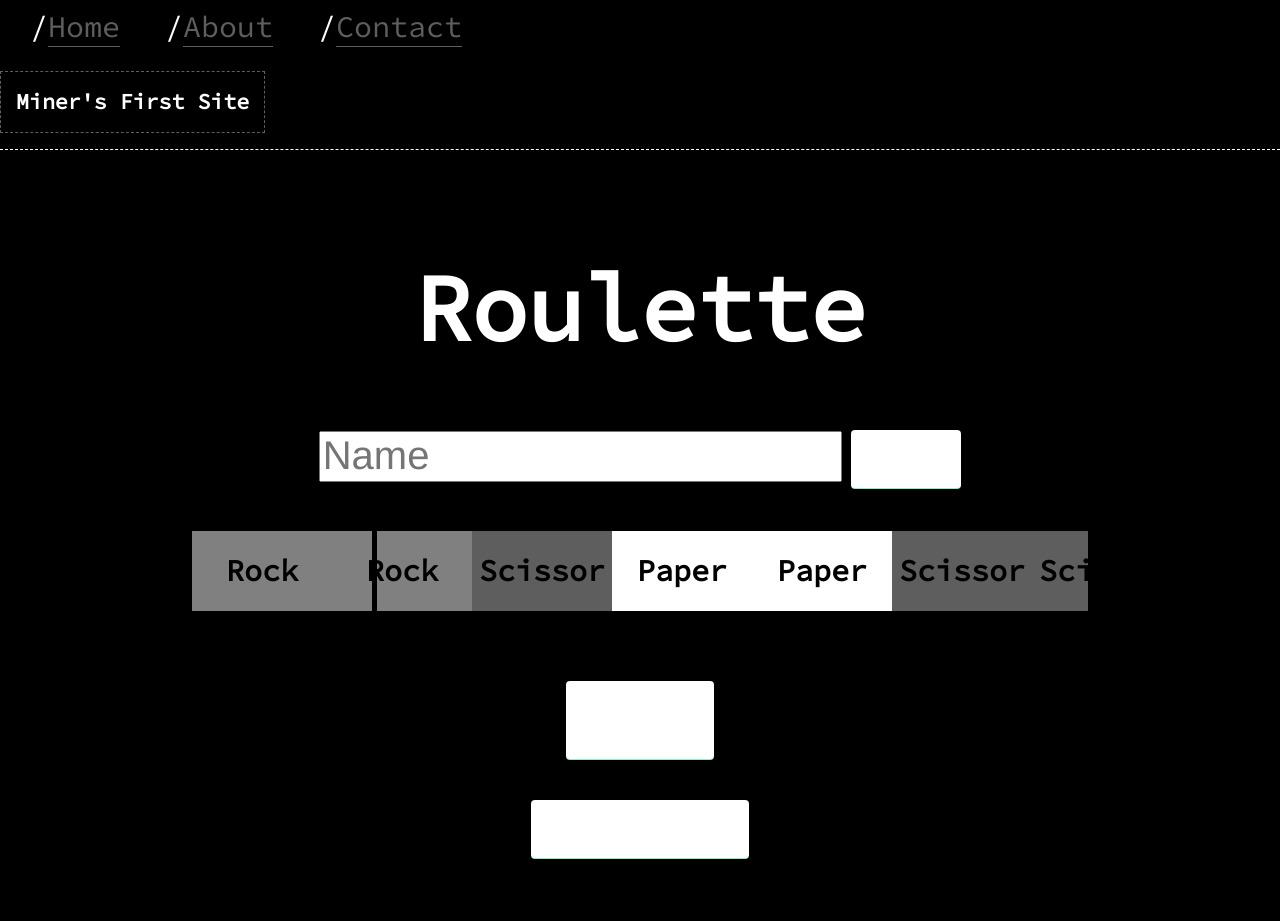
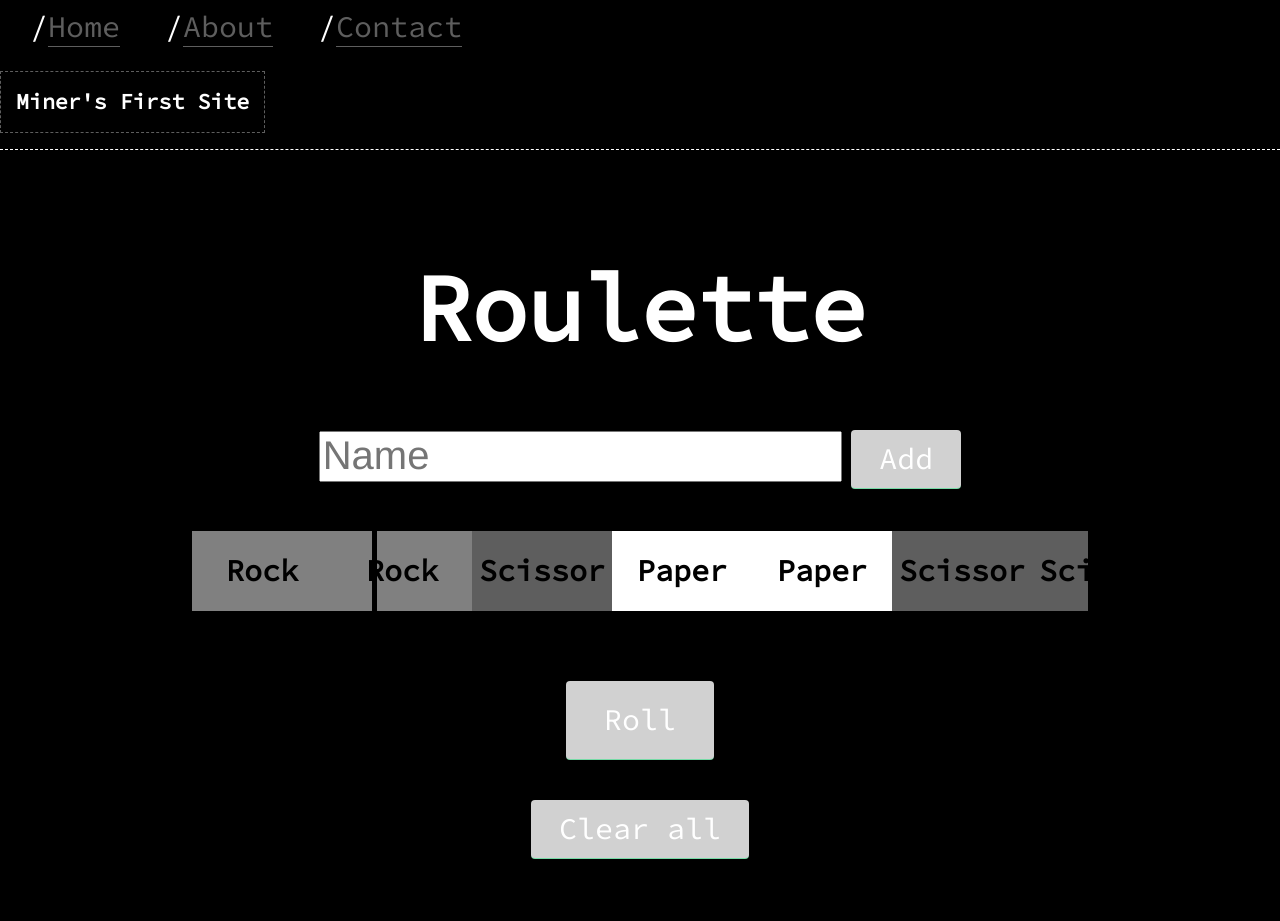
Before and after one commit to MinerBryan/mineshaft, a Jekyll site: the page built from _posts/2020-11-12-roulette.md, in a window 1280 px wide. Built offline with Jekyll 4.4.1, drawn with Linux system fonts in a browser that asks for light colours.

Commit message:
Update roulette.css

```diff
--- a/css/roulette.css
+++ b/css/roulette.css
@@ -261,7 +261,7 @@ button {
     font-family: 'Source Code Pro', "Courier New", Courier, monospace;
     border-radius: 4px;
     border-bottom: 1px solid rgba( 28, 227, 125, 0.5 );
-    background: rgb(255, 255, 255);
+    background: rgb(209, 209, 209);
     color: #fff;
     box-shadow: 0px 0px 0px rgba( 15, 165, 60, 0.1 );
 
```
